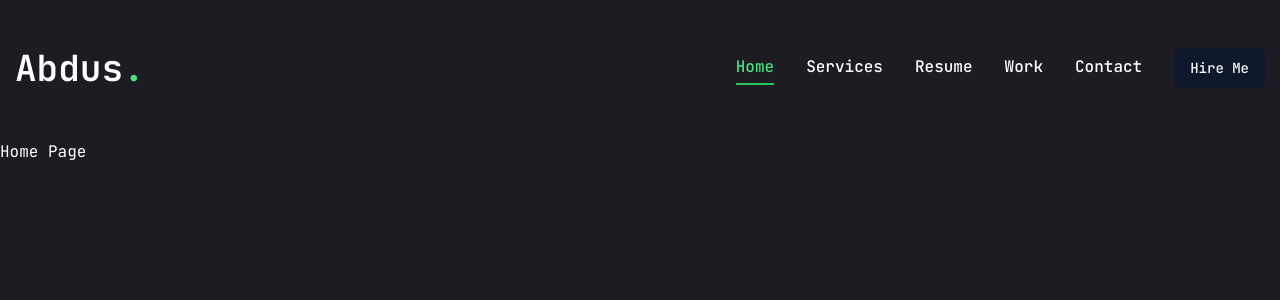
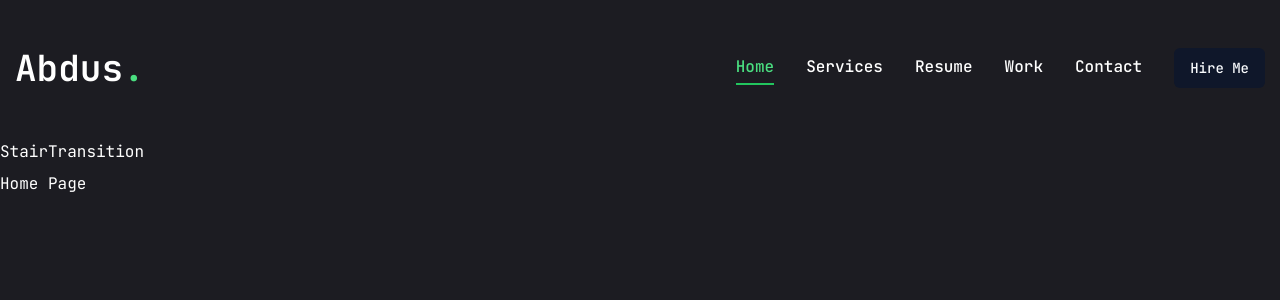
Before and after one commit to a10smd/portfolio-main, a Next.js app: page / in a window 1280 px wide. Shown: the top 300 px of the page. Built offline with nearby package versions, Linux system fonts and the light colour scheme.

Commit message:
Major Changes

```diff
--- a/app/layout.jsx
+++ b/app/layout.jsx
@@ -4,6 +4,7 @@ import "./globals.css";
 //Component
 import Header from "@/components/Header";
 import PageTransition from "@/components/PageTransition";
+import StairTransition from "@/components/stairTransition";
 
 const jetbrainsMono = JetBrains_Mono({
   subsets: ["latin"],
@@ -21,6 +22,7 @@ export default function RootLayout({ children }) {
     <html lang="en">
       <body className={jetbrainsMono.variable}>
         <Header />
+        <StairTransition />
         <PageTransition>{children}</PageTransition>
       </body>
     </html>
--- a/components/stairTransition.jsx
+++ b/components/stairTransition.jsx
@@ -1,5 +1,5 @@
-const stairTransition = () => {
-  return <div>stairTransition</div>;
+const StairTransition = () => {
+  return <div>StairTransition</div>;
 };
 
-export default stairTransition;
+export default StairTransition;
```
